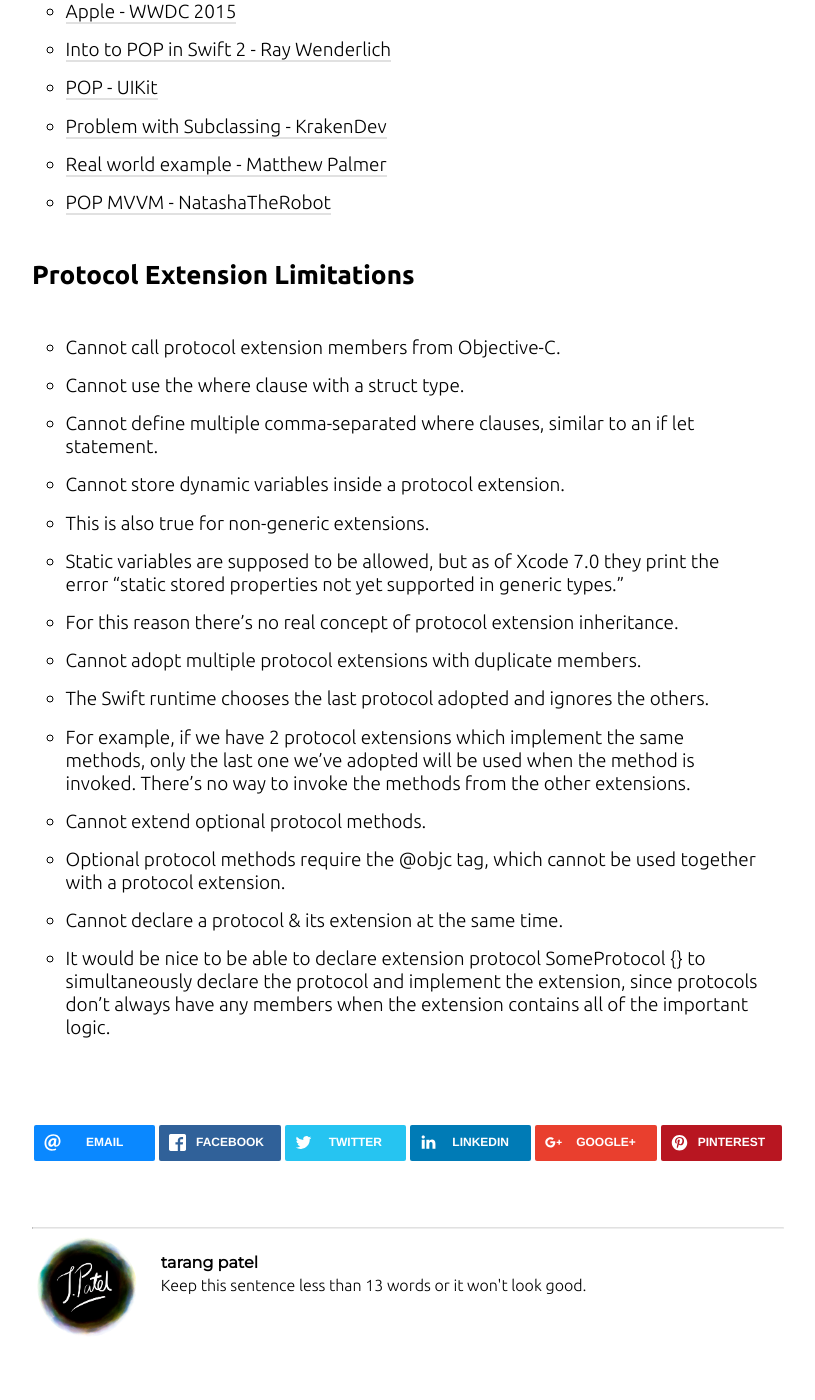
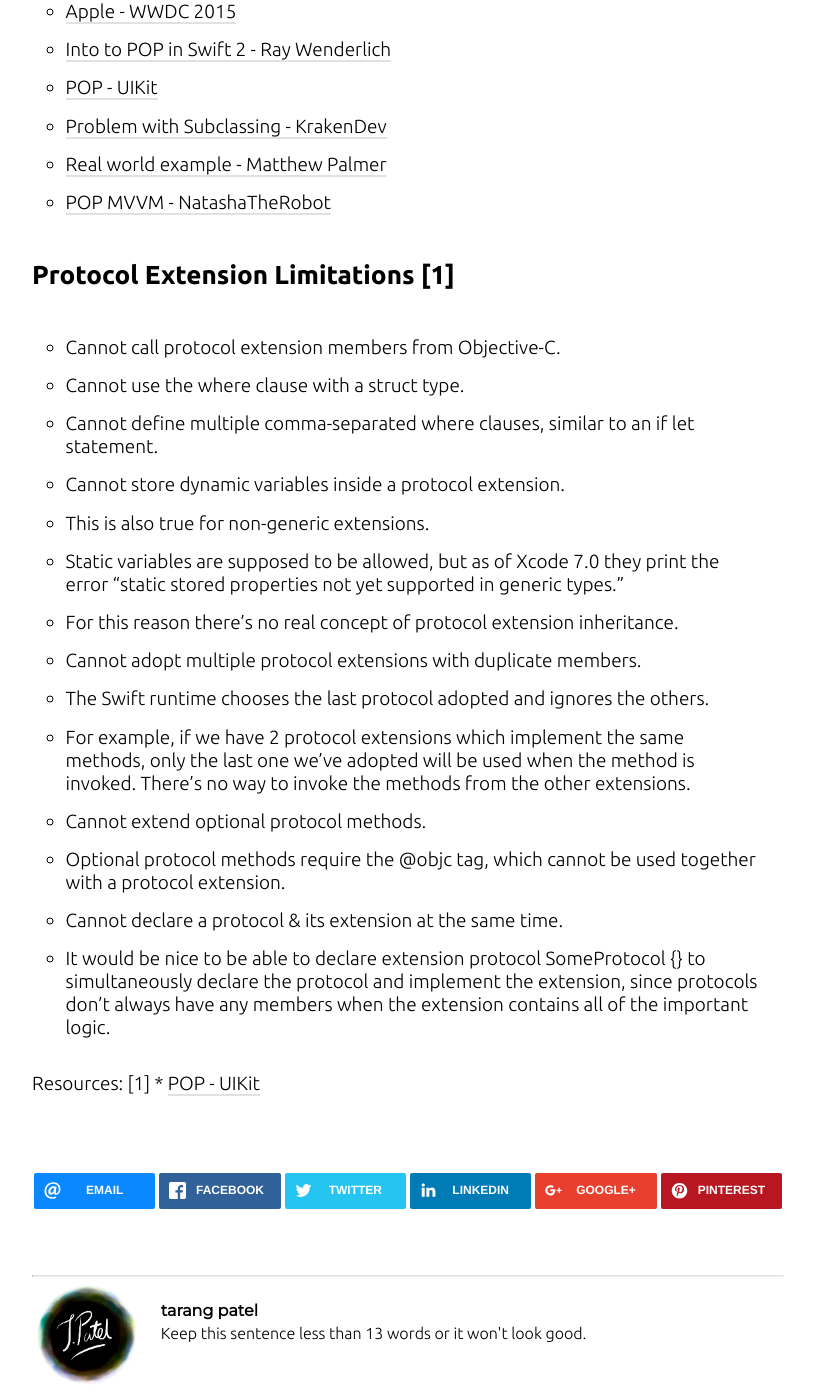
Before and after one commit to tarangpatel/whatilove, a Jekyll site: the page built from _posts/2016-03-27-protocol-programming.markdown, in a window 1280 px wide and 1400 px high, scrolled down 284 px. Shown: the whole window, without its empty margins (232-1047 px from the left). Built offline with Jekyll 4.4.1, drawn with Linux system fonts in a browser that asks for light colours; nearby versions of some CDN libraries; comment, search, counter and statistics services are not loaded.

Commit message:
Update 2016-03-27-protocol-programming.markdown

```diff
--- a/_posts/2016-03-27-protocol-programming.markdown
+++ b/_posts/2016-03-27-protocol-programming.markdown
@@ -13,7 +13,7 @@
 
 
 
-#### Protocol Extension Limitations
+#### Protocol Extension Limitations [1]
 
 * Cannot call protocol extension members from Objective-C.
 * Cannot use the where clause with a struct type.
@@ -29,3 +29,7 @@
 * Optional protocol methods require the @objc tag, which cannot be used together with a protocol extension.
 * Cannot declare a protocol & its extension at the same time.
 * It would be nice to be able to declare extension protocol SomeProtocol {} to simultaneously declare the protocol and implement the extension, since protocols don't always have any members when the extension contains all of the important logic.
+
+
+Resources:
+[1] * [POP - UIKit](https://www.captechconsulting.com/blogs/ios-9-tutorial-series-protocol-oriented-programming-with-uikit)
```
